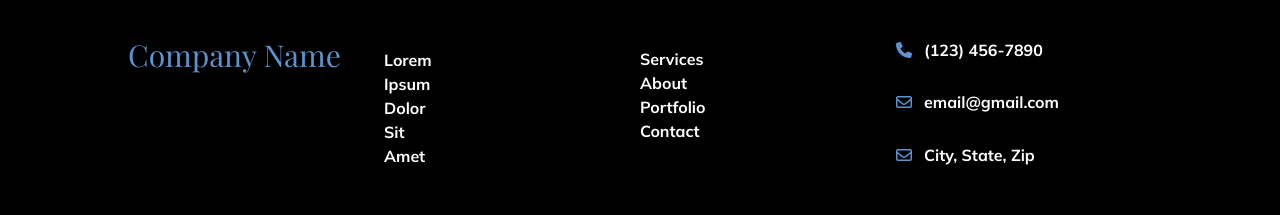
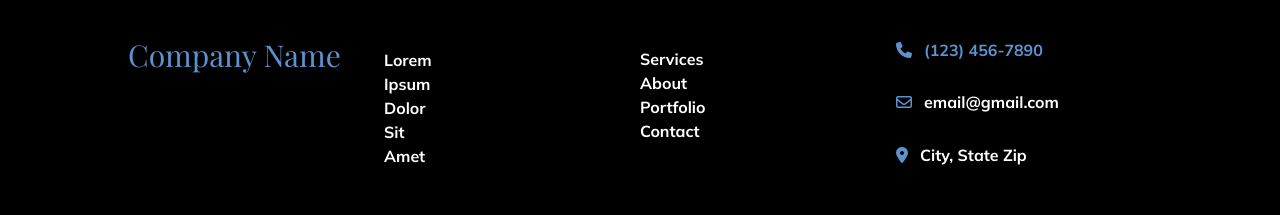
Before and after one commit to e-gunn/static-landing-page-template, a website built with Parcel: page index.html in a window 1280 px wide. In both pictures the pointer is over the link "(123) 456-7890". Shown: the part 3682-3897 px from the top of the page. Built offline with nearby package versions, Linux system fonts and the light colour scheme; files whose address does not match are found by name.

Commit message:
Fix contact icons and hover

```diff
--- a/css/main.css
+++ b/css/main.css
@@ -704,6 +704,11 @@ footer .content-wrapper {
   width: 100%;
 }
 
+.footer-contact a:hover {
+  color: #5c93ce;
+  cursor: pointer;
+}
+
 .footer-contact i {
   color: #5c93ce;
   padding-right: 12px;
--- a/index.html
+++ b/index.html
@@ -251,7 +251,7 @@
               <a href="mailto:email@gmail.com" target="_blank"><i class="far fa-envelope"></i>email@gmail.com</a>
             </p>
             <p>
-              <a href="mailto:email@gmail.com" target="_blank"><i class="far fa-envelope"></i>City, State, Zip</a>
+              <i class="fa fa-map-marker"></i>City, State Zip
             </p>
       </div>
       <div class="footer-social">
```
